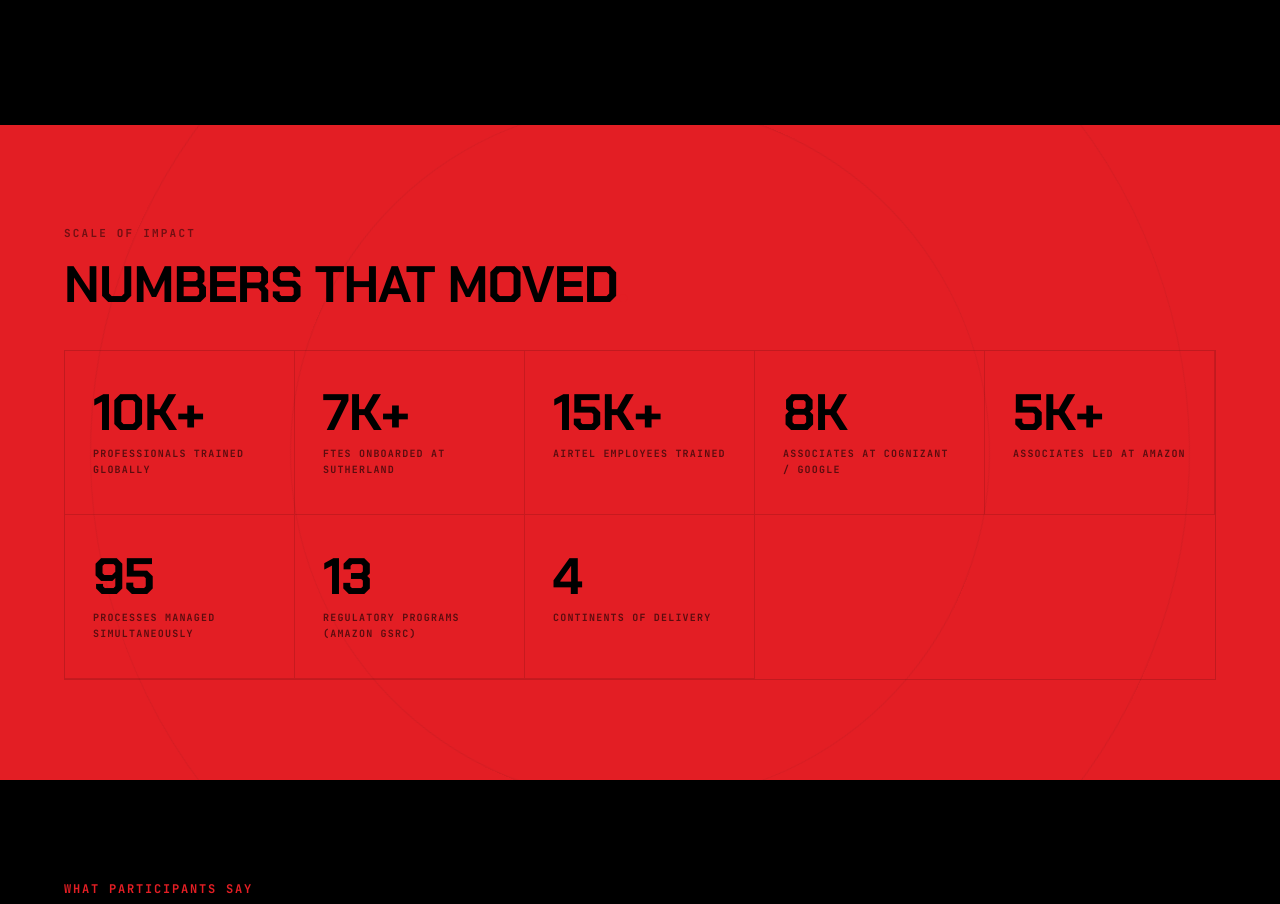
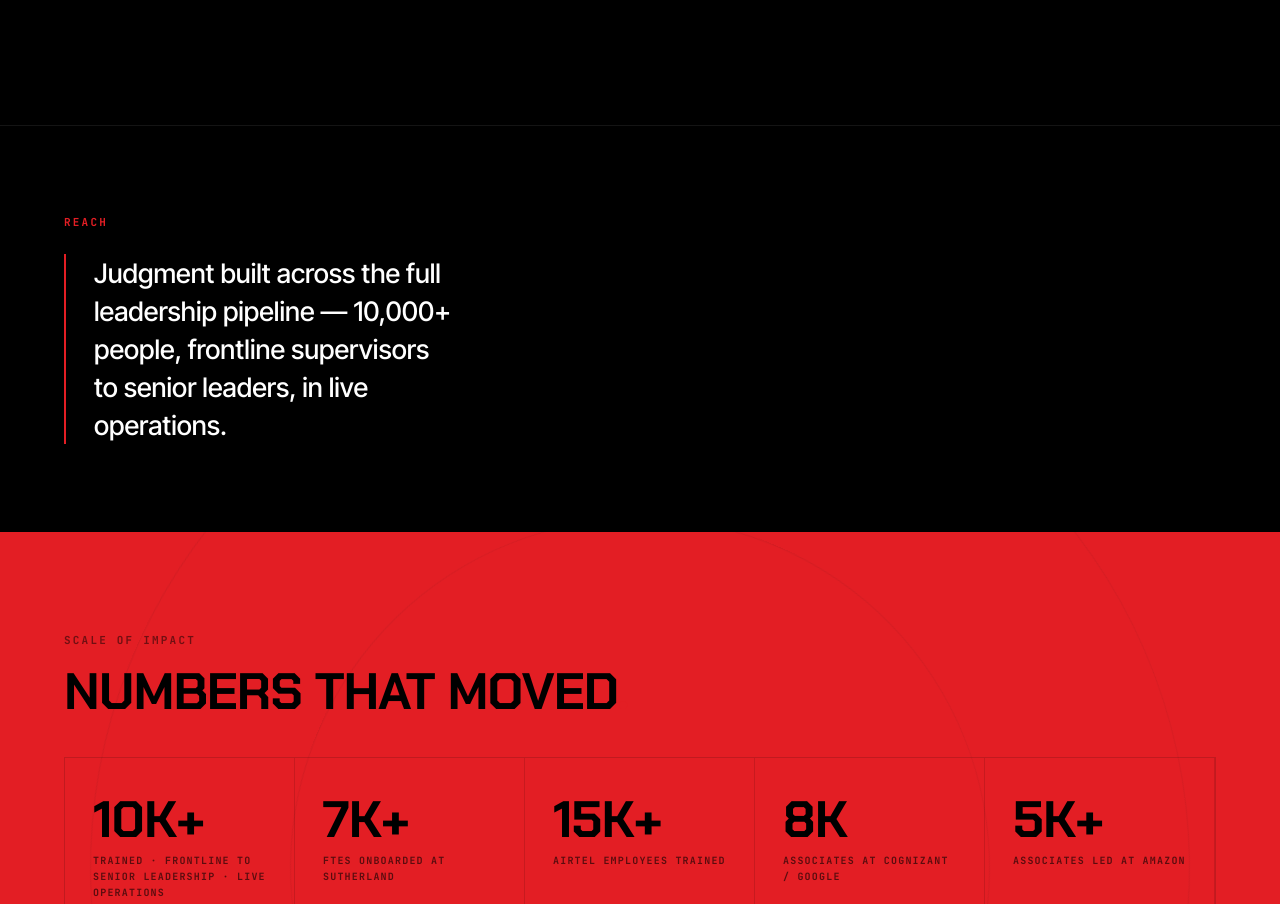
Before and after one commit to smvshyam/ssundar-website, a website: page about.html in a window 1280 px wide. Shown: the part 4092-4996 px from the top of the page. Drawn offline with Linux system fonts and the light colour scheme.

Commit message:
about: add reach credential (span, not output) + upgrade stat label
Reach band placed between the career timeline and the impact numbers —
deliberately NOT in the hero and NOT among the sourced outcome cards:
'Judgment built across the full leadership pipeline — 10,000+ people,
frontline supervisors to senior leaders, in live operations.'

Impact stat label upgraded to 'Trained · frontline to senior leadership ·
live operations'. The counter already renders 10,000+, so the label
carries the qualifier without printing the figure twice.

```diff
--- a/about.html
+++ b/about.html
@@ -579,6 +579,18 @@
 </section>
 
 <!-- ══════════════════════════════════════
+     REACH — span, not output
+══════════════════════════════════════ -->
+<section style="background:#000;padding:clamp(56px,7vw,88px) var(--px);border-top:1px solid rgba(255,255,255,0.08)">
+  <div style="max-width:1200px;margin:0 auto" class="reveal">
+    <p style="font-family:var(--mono);font-size:11px;font-weight:700;letter-spacing:0.2em;text-transform:uppercase;color:var(--red);margin-bottom:22px">Reach</p>
+    <p style="font-family:var(--body);font-size:clamp(19px,2.1vw,30px);font-weight:500;line-height:1.42;color:#fff;max-width:24ch;border-left:2px solid var(--red);padding-left:28px;margin:0">
+      Judgment built across the full leadership pipeline &mdash; 10,000+ people, frontline supervisors to senior leaders, in live operations.
+    </p>
+  </div>
+</section>
+
+<!-- ══════════════════════════════════════
      IMPACT NUMBERS
 ══════════════════════════════════════ -->
 <section class="impact-section">
@@ -589,7 +601,7 @@
   <div class="impact-grid">
     <div class="impact-item">
       <div class="impact-num" data-target="10000" data-suffix="+" data-format="short">0</div>
-      <div class="impact-desc">Professionals Trained Globally</div>
+      <div class="impact-desc">Trained &middot; frontline to senior leadership &middot; live operations</div>
     </div>
     <div class="impact-item">
       <div class="impact-num" data-target="7000" data-suffix="+" data-format="short">0</div>
```
